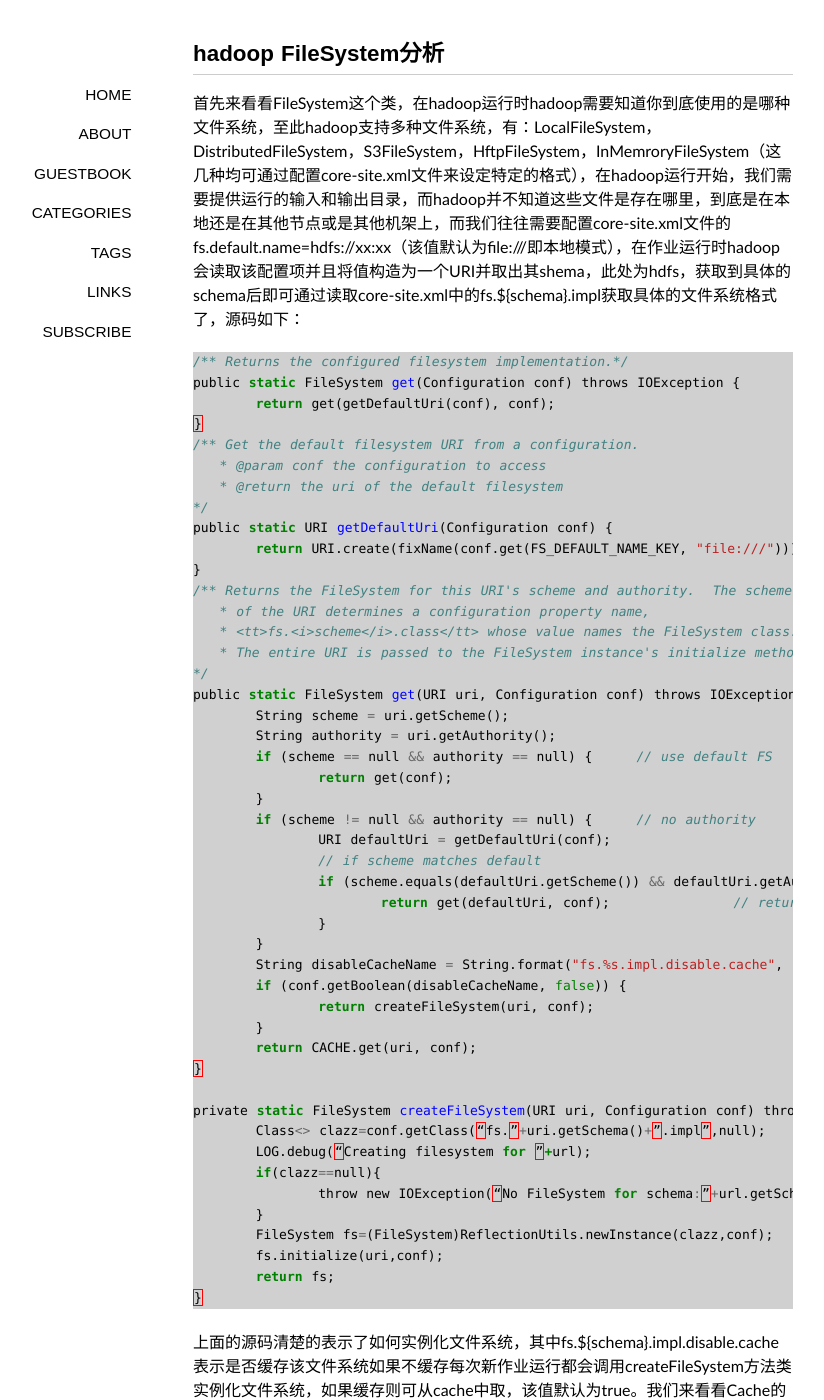
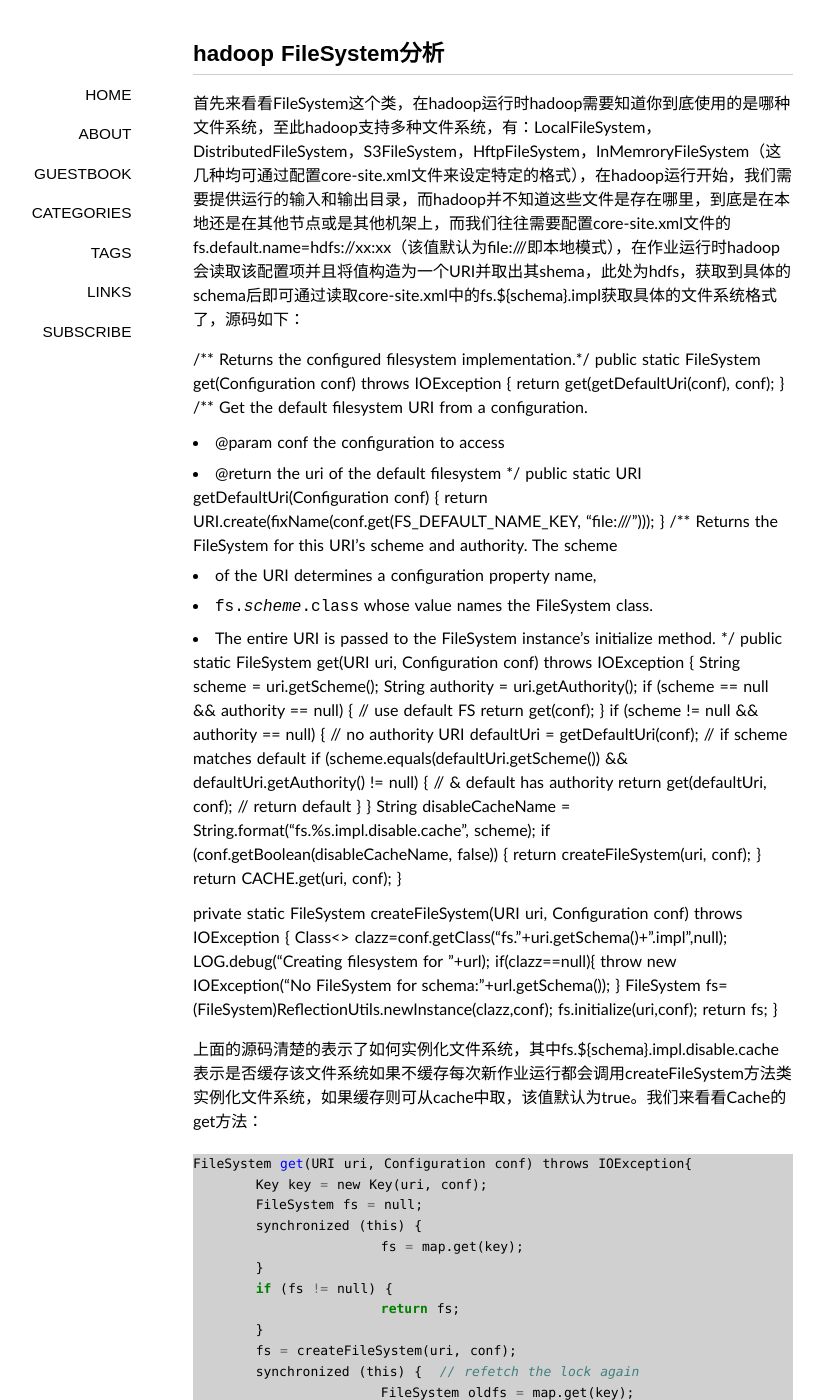
Before and after one commit to uohzoaix/studies, a Jekyll site: the page built from _posts/2013-10-25-hadoopFileSystem.md, in a window 1280 px wide and 1400 px high. Shown: the whole window, without its empty margins (147-971 px from the left). Built offline with Jekyll 4.4.1, drawn with Linux system fonts in a browser that asks for light colours; some web fonts are replaced; Markdown is read by kramdown in place of the engine named in the settings; comment, search, counter and statistics services are not loaded; part of the change alters nothing that is shown; some of the changed text lies outside the part shown.

Commit message:
edit shuffle

```diff
--- a/_posts/2013-10-25-hadoopFileSystem.md
+++ b/_posts/2013-10-25-hadoopFileSystem.md
@@ -11,7 +11,7 @@ tags: []
 
 
 首先来看看FileSystem这个类，在hadoop运行时hadoop需要知道你到底使用的是哪种文件系统，至此hadoop支持多种文件系统，有：LocalFileSystem，DistributedFileSystem，S3FileSystem，HftpFileSystem，InMemroryFileSystem（这几种均可通过配置core-site.xml文件来设定特定的格式），在hadoop运行开始，我们需要提供运行的输入和输出目录，而hadoop并不知道这些文件是存在哪里，到底是在本地还是在其他节点或是其他机架上，而我们往往需要配置core-site.xml文件的fs.default.name=hdfs://xx:xx（该值默认为file:///即本地模式），在作业运行时hadoop会读取该配置项并且将值构造为一个URI并取出其shema，此处为hdfs，获取到具体的schema后即可通过读取core-site.xml中的fs.${schema}.impl获取具体的文件系统格式了，源码如下：
-{% highlight objc %}
+
 /** Returns the configured filesystem implementation.*/
 public static FileSystem get(Configuration conf) throws IOException {
 	return get(getDefaultUri(conf), conf);
@@ -58,7 +58,7 @@ private static FileSystem createFileSystem(URI uri, Configuration conf) throws I
 	fs.initialize(uri,conf);
 	return fs;
 }
-{% endhighlight %}
+
 上面的源码清楚的表示了如何实例化文件系统，其中fs.${schema}.impl.disable.cache表示是否缓存该文件系统如果不缓存每次新作业运行都会调用createFileSystem方法类实例化文件系统，如果缓存则可从cache中取，该值默认为true。我们来看看Cache的get方法：
 {% highlight objc %}
 FileSystem get(URI uri, Configuration conf) throws IOException{
@@ -88,7 +88,11 @@ FileSystem get(URI uri, Configuration conf) throws IOException{
 }
 {% endhighlight %}
 代码中使用同步快来获取文件系统，如果缓存中存在则直接返回缓存中的，如果不存在则重新去获取锁防止多线程影响去创建文件系统，可是在当
-
+{% highlight objc %}
+synchronized (this) {
+        fs = map.get(key);
+      }
+{% endhighlight %}
 锁释放的时候线程有可能会创建了文件系统，所以在获得锁之后需要FileSystem oldfs = map.get(key);检查是否已经实例化过了文件系统。</br>
 在每次作业开始获取文件系统之前hadoop需要将之前作业实例化出来的各种文件系统全部close掉也释放资源，代码如下：
 {% highlight objc %}
```
